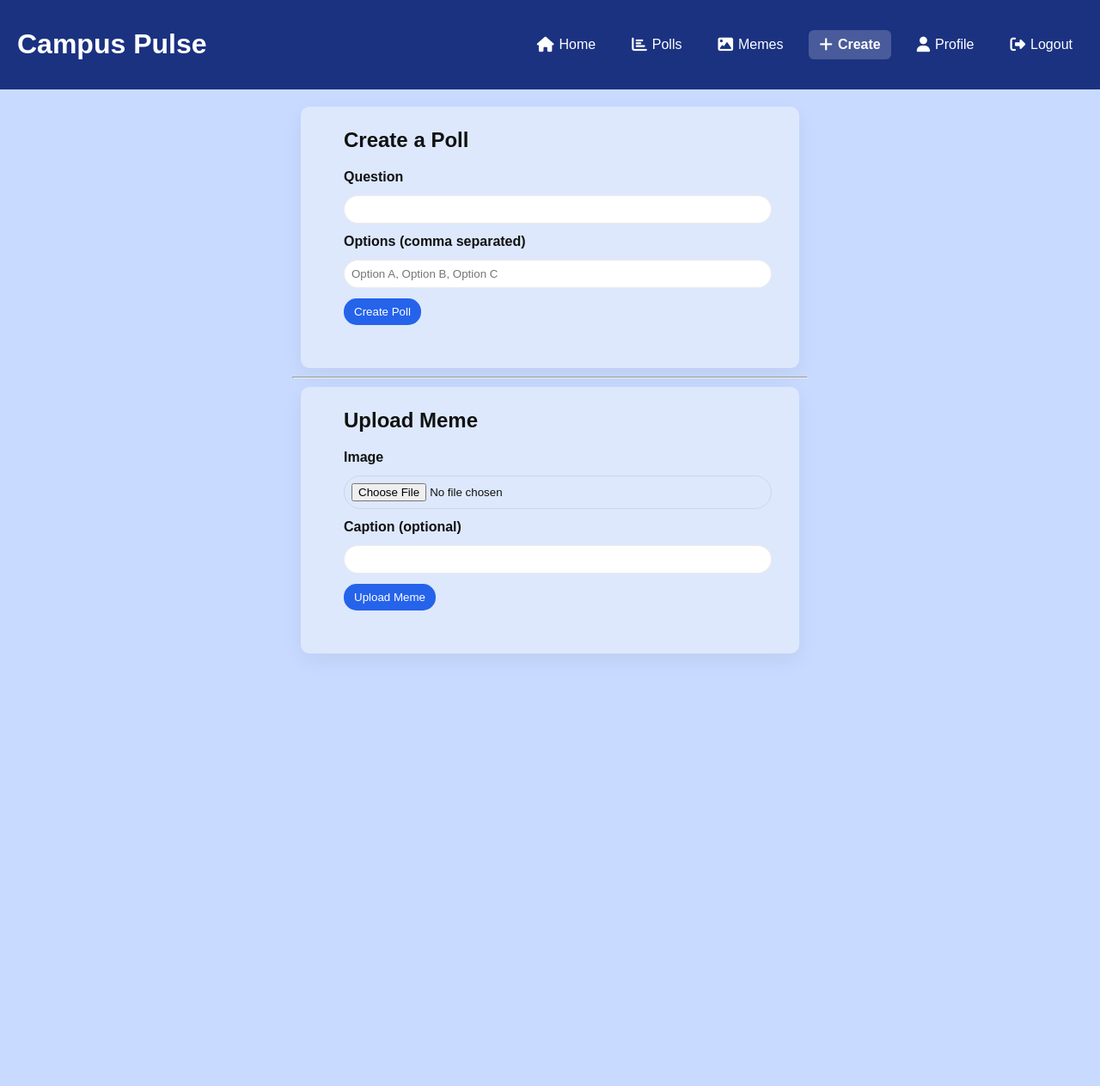
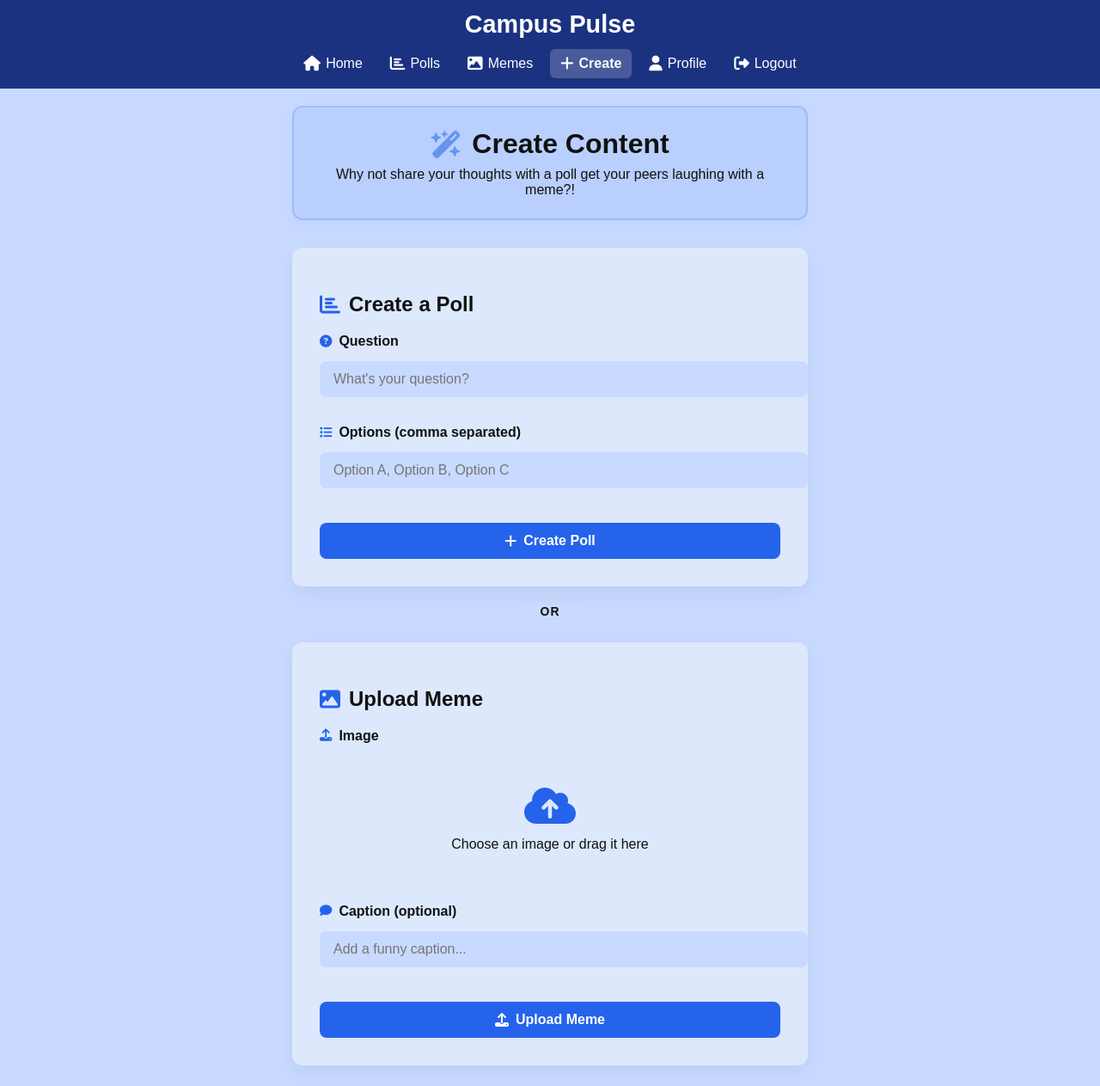
Before and after one commit to SilvioIvanio/G42-Polls-Memes-Platform, a PHP site: page /HTML/create.html in a window 1280 px wide. Shown: the whole page at 86% size. Before the commit the page ends 760 px from the top, so only its background shows below. Run offline with PHP 8.4, Linux system fonts and the light colour scheme.

Commit message:
+ Styling Focus:  - Adjusted the meme background color to match    page theme  - Styled the meme caption and centred the text  - Added header styling to create page,    create poll, and uplaod meme sections  - Added icons and styling to create page elements    and cards.

```diff
--- a/HTML/create.html
+++ b/HTML/create.html
@@ -19,29 +19,48 @@
   </header>
 <body>
   <main class="container small">
+    <div class="create-header">
+      <h1><i class="fa-solid fa-wand-magic-sparkles"></i> Create Content</h1>
+      <p>Why not share your thoughts with a poll get your peers laughing with a meme?!</p>
+    </div>
+
     <section class="form-card" aria-labelledby="pollHeading">
-      <h2 id="pollHeading">Create a Poll</h2>
+      <h2 id="pollHeading"><i class="fa-solid fa-chart-bar"></i> Create a Poll</h2>
       <form id="pollForm">
-        <label>Question</label>
-        <input name="question" required>
-        <label>Options (comma separated)</label>
-        <input name="options" required placeholder="Option A, Option B, Option C">
-
-
-        <button type="submit">Create Poll</button>
+        <div class="form-group">
+          <label><i class="fa-solid fa-question-circle"></i> Question</label>
+          <input name="question" required placeholder="What's your question?">
+        </div>
+        <div class="form-group">
+          <label><i class="fa-solid fa-list"></i> Options (comma separated)</label>
+          <input name="options" required placeholder="Option A, Option B, Option C">
+        </div>
+        <button type="submit" class="btn-primary"><i class="fa-solid fa-plus"></i> Create Poll</button>
       </form>
     </section>
 
-    <hr>
+    <div class="divider">
+      <span>OR</span>
+    </div>
 
     <section class="form-card" aria-labelledby="memeHeading">
-      <h2 id="memeHeading">Upload Meme</h2>
+      <h2 id="memeHeading"><i class="fa-solid fa-image"></i> Upload Meme</h2>
       <form id="memeForm" enctype="multipart/form-data">
-        <label>Image</label>
-        <input type="file" name="meme" accept="image/*" required>
-        <label>Caption (optional)</label>
-        <input name="caption">
-        <button type="submit">Upload Meme</button>
+        <div class="form-group">
+          <label><i class="fa-solid fa-upload"></i> Image</label>
+          <div class="file-upload-wrapper">
+            <input type="file" name="meme" accept="image/*" required id="memeFileInput">
+            <label for="memeFileInput" class="file-upload-label">
+              <i class="fa-solid fa-cloud-arrow-up"></i>
+              <span>Choose an image or drag it here</span>
+            </label>
+          </div>
+        </div>
+        <div class="form-group">
+          <label><i class="fa-solid fa-comment"></i> Caption (optional)</label>
+          <input name="caption" placeholder="Add a funny caption...">
+        </div>
+        <button type="submit" class="btn-primary"><i class="fa-solid fa-upload"></i> Upload Meme</button>
       </form>
     </section>
 
--- a/styles/components.css
+++ b/styles/components.css
@@ -23,9 +23,20 @@
 
 .meme-info {
     display: flex;
-    justify-content: space-between;
+    justify-content: center;
     align-items: center;
-    margin-top: 8px;
+    margin-top: 0;
+    background: rgba(0, 0, 0, 0.8);
+    padding: 12px 16px;
+    border-radius: 0 0 6px 6px;
+    color: white;
+    font-weight: 500;
+    margin-top: -6px;
+    text-align: center;
+}
+
+.meme-info span {
+    color: white;
 }
 
 .content-delete-btn {
@@ -132,8 +143,8 @@
 }
 
 .featured-area {
-    display: grid;
-    grid-template-columns: 1fr 1fr;
+    display: flex;
+    flex-direction: column;
     gap: 16px;
     margin-bottom: 18px;
 }
@@ -180,18 +191,18 @@
 
 .form-card {
     background: var(--color-surface);
-    padding: 50px;
-    padding-top: 5px;
-    border-radius: 10px;
+    padding: 32px;
+    border-radius: 12px;
     box-shadow: var(--shadow-form);
-    transition: transform .12s ease, box-shadow .12s ease;
-    margin-bottom: 12px;
-    margin: 10px;
+    transition: transform .2s ease, box-shadow .2s ease;
+    margin-bottom: 24px;
+    border: 1px solid var(--color-border);
 }
 .form-card:hover,
 .form-card:focus-within {
-    transform: translateY(-8px);
+    transform: translateY(-4px);
     box-shadow: var(--shadow-form-hover);
+    border-color: var(--color-primary);
 }
 
 .card {
@@ -351,13 +362,13 @@
     }
 }
 
-/* Meme Image Sizing */
+/* Meme Image Sizing happens here */
 .meme-image-container {
     height: 400px;
     overflow: hidden;
     border-radius: 6px;
     margin-bottom: 12px;
-    background: #eee;
+    background: var(--color-bg);
 }
 
 .meme-image-container img {
--- a/styles/forms.css
+++ b/styles/forms.css
@@ -1,9 +1,190 @@
 /* here we have form related styles */
+
+/* Create page header */
+.create-header {
+    text-align: center;
+    margin-bottom: 32px;
+    padding: 24px;
+    background: rgba(100, 149, 237, 0.15);
+    backdrop-filter: blur(10px);
+    -webkit-backdrop-filter: blur(10px);
+    border-radius: 12px;
+    border: 2px solid rgba(100, 149, 237, 0.3);
+    box-shadow: 0 4px 16px rgba(100, 149, 237, 0.1);
+}
+
+.create-header h1 {
+    margin: 0 0 8px 0;
+    font-size: 2rem;
+    display: flex;
+    align-items: center;
+    justify-content: center;
+    gap: 12px;
+    color: var(--color-text-primary);
+}
+
+.create-header h1 i {
+    color: #6495ed;
+}
+
+.create-header p {
+    margin: 0;
+    font-size: 1rem;
+    color: var(--color-text-secondary);
+}
+
+/* Form groups */
+.form-group {
+    margin-bottom: 20px;
+}
 
 form label {
     display: block;
-    margin-bottom: 6px;
+    margin-bottom: 8px;
     font-weight: 600;
+    display: flex;
+    align-items: center;
+    gap: 8px;
+    color: var(--color-text-primary);
+}
+
+form label i {
+    color: var(--color-primary);
+    font-size: 0.9rem;
+}
+
+/* Enhanced input styling */
+form input[type="text"],
+form input[type="password"],
+form input[type="email"],
+form input,
+form textarea {
+    width: 100%;
+    padding: 12px 16px;
+    border: 2px solid var(--color-border);
+    border-radius: 8px;
+    font-size: 1rem;
+    transition: all 0.3s ease;
+    background: var(--color-bg);
+    color: var(--color-text-primary);
+}
+
+form input:focus,
+form textarea:focus {
+    outline: none;
+    border-color: var(--color-primary);
+    box-shadow: 0 0 0 3px rgba(155, 89, 182, 0.1);
+    transform: translateY(-2px);
+}
+
+/* Primary button styling */
+.btn-primary,
+form button[type="submit"] {
+    background: var(--color-primary);
+    color: white;
+    border: none;
+    padding: 12px 24px;
+    border-radius: 8px;
+    font-size: 1rem;
+    font-weight: 600;
+    cursor: pointer;
+    transition: background 0.2s ease;
+    display: inline-flex;
+    align-items: center;
+    gap: 8px;
+    width: 100%;
+    justify-content: center;
+    margin-top: 8px;
+}
+
+.btn-primary:hover,
+form button[type="submit"]:hover {
+    background: #7b2cbf;
+}
+
+.btn-primary:active,
+form button[type="submit"]:active {
+    background: #6a1ba8;
+}
+
+/* A much more elegant divider */
+.divider {
+    position: relative;
+    text-align: center;
+    margin: 32px 0;
+    height: 1px;
+    background: var(--color-border);
+}
+
+.divider span {
+    position: relative;
+    display: inline-block;
+    padding: 0 20px;
+    background: var(--color-bg);
+    color: var(--color-text-secondary);
+    font-weight: 600;
+    top: -12px;
+    font-size: 0.875rem;
+    letter-spacing: 1px;
+}
+
+/* File upload styling */
+.file-upload-wrapper {
+    position: relative;
+}
+
+.file-upload-wrapper input[type="file"] {
+    position: absolute;
+    opacity: 0;
+    width: 0;
+    height: 0;
+}
+
+.file-upload-label {
+    display: flex;
+    flex-direction: column;
+    align-items: center;
+    justify-content: center;
+    gap: 12px;
+    padding: 40px 20px;
+    border: 2px dashed var(--color-border);
+    border-radius: 8px;
+    background: var(--color-surface);
+    cursor: pointer;
+    transition: all 0.3s ease;
+    text-align: center;
+}
+
+.file-upload-label:hover {
+    border-color: var(--color-primary);
+    background: rgba(155, 89, 182, 0.05);
+}
+
+.file-upload-label i {
+    font-size: 3rem;
+    color: var(--color-primary);
+}
+
+.file-upload-label span {
+    color: var(--color-text-secondary);
+    font-weight: 500;
+}
+
+.file-upload-wrapper input[type="file"]:focus + .file-upload-label {
+    border-color: var(--color-primary);
+    box-shadow: 0 0 0 3px rgba(155, 89, 182, 0.1);
+}
+
+/* Form card heading icons */
+.form-card h2 {
+    display: flex;
+    align-items: center;
+    gap: 10px;
+    color: var(--color-text-primary);
+}
+
+.form-card h2 i {
+    color: var(--color-primary);
 }
 
 #RegisterLink {
--- a/styles/layout.css
+++ b/styles/layout.css
@@ -5,13 +5,26 @@
     color: #fff;
     padding: 12px 20px;
     display: flex;
-    justify-content: space-between;
+    flex-direction: column;
     align-items: center;
+    gap: 12px;
+}
+
+.nav h1 {
+    margin: 0;
+    font-size: 1.8rem;
+}
+
+.nav-actions {
+    display: flex;
+    flex-wrap: wrap;
+    justify-content: center;
+    gap: 8px;
 }
 
 .nav a {
     color: #fff;
-    margin-left: 10px;
+    margin-left: 0;
     text-decoration: none;
     transition: all 0.3s ease;
     padding: 8px 12px;
@@ -55,20 +68,11 @@
   color: var(--color-text);
 }
 
-
 .featured-card, .preview-card {
-  padding: 20px;
-  background: var(--color-surface);
-  border-radius: 8px;
-  box-shadow: 0 2px 4px rgba(0,0,0,0.1);
   margin-bottom: 20px;
-  transition: box-shadow 0.3s ease;
+  display: block;
+  width: 100%;
 }
-
-.featured-card:hover, .preview-card:hover {
-  box-shadow: 0 4px 8px rgba(0,0,0,0.15);
-}
-
 
 .featured-card .poll, .preview-card .poll {
   margin: 0;
```
